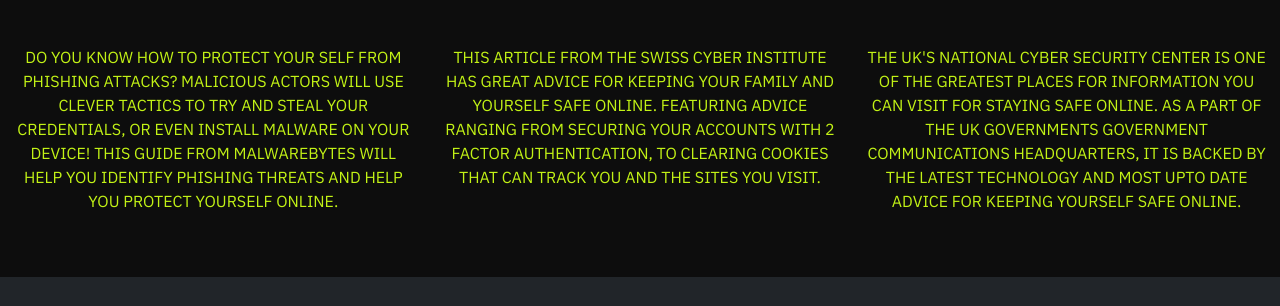
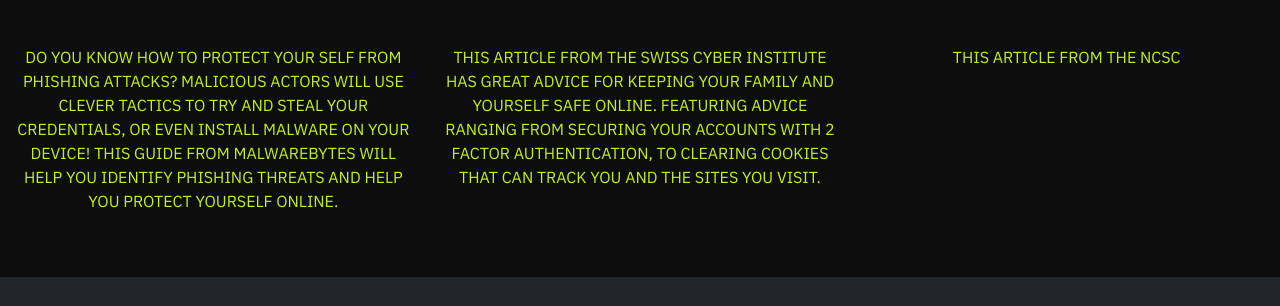
Before and after one commit to InfiniteEndeavours/Cyber-Conciousness-Milestone-2, a website: page emails.html in a window 1280 px wide. Shown: the part 981-1287 px from the top of the page. Drawn offline with nearby package versions, Linux system fonts and the light colour scheme.

```diff
--- a/emails.html
+++ b/emails.html
@@ -88,14 +88,11 @@
             </a>
         </div>
         <div class="d-none d-lg-block col-lg-4 text-center text-uppercase">
-            <a href="https://www.ncsc.gov.uk/collection/top-tips-for-staying-secure-online" class="text-decoration-none"
+            <a href="https://www.ncsc.gov.uk/guidance/setting-2-step-verification-2sv" class="text-decoration-none"
                target="_blank">
                 <img src="assets/imgs/ncscLogo.png" width="240" height="240"
                      alt="The logo of the National Cyber Security Center">
-                <p class="py-5">The UK's National Cyber Security Center is one of the greatest places for information
-                    you can visit for staying safe online. As a part of the UK governments Government Communications
-                    Headquarters, it is backed by the latest technology and most upto date advice for keeping yourself
-                    safe online.</p>
+                <p class="py-5">This article from the NCSC</p>
             </a>
         </div>
     </div>
```
